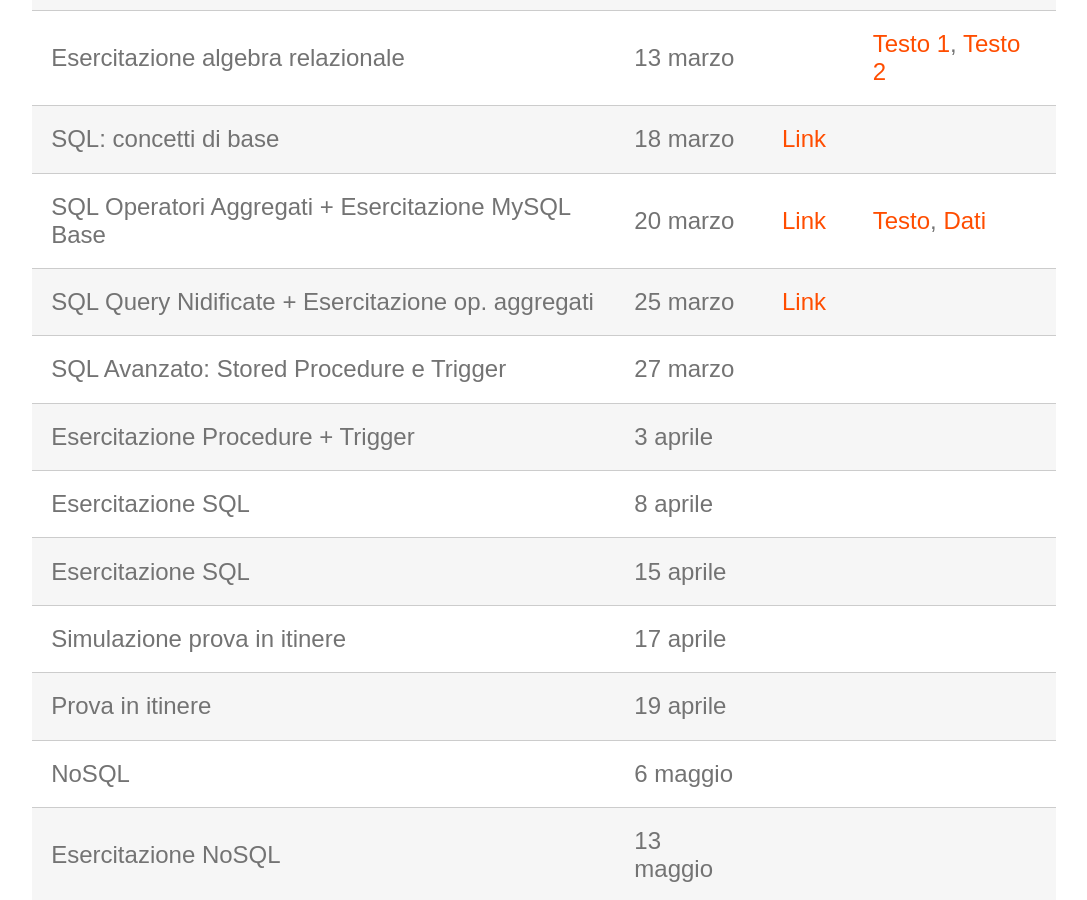
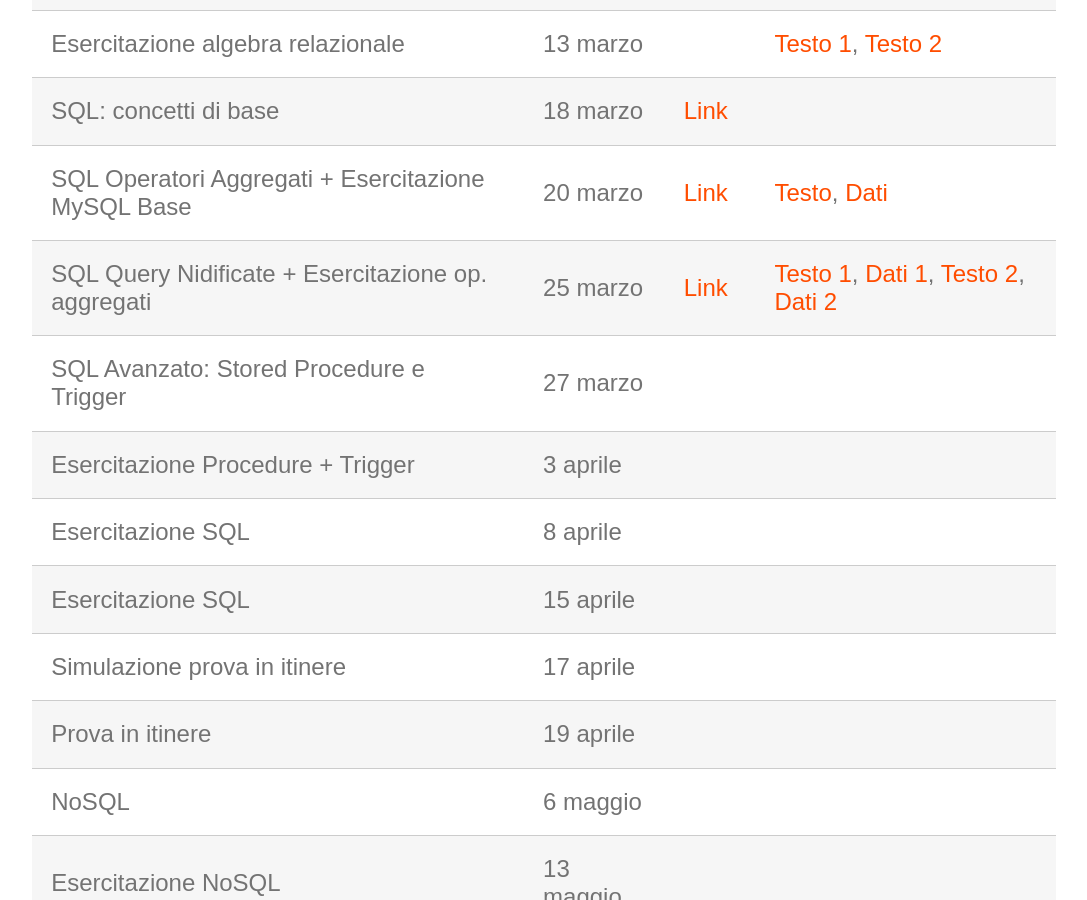
Before and after one commit to perceivelab/db-fo-24, a Jekyll site: the page built from index.md, in a window 1280 px wide and 900 px high, scrolled down 1068 px. Shown: the whole window, without its empty margins (96-1183 px from the left). Built offline with Jekyll 4.4.1, drawn with Linux system fonts in a browser that asks for light colours.

Commit message:
Update index.md

```diff
--- a/index.md
+++ b/index.md
@@ -29,7 +29,7 @@ Il programma delle lezioni è provvisorio e può subire variazioni.
 | Esercitazione algebra relazionale         | 13 marzo |  |  [Testo 1](https://studentiunict-my.sharepoint.com/:b:/g/personal/simone_palazzo_unict_it/ERyyqBsJBbZGvWIT6lUqbFwBI8Uvpusv7LRY8eFPqzx1JQ?e=lHadKF), [Testo 2](https://studentiunict-my.sharepoint.com/:b:/g/personal/simone_palazzo_unict_it/EegBD2LLquFKtQYR74IcJZABwNl13VOF4PBjTaMOkeTy8A?e=QcnpO5)
 | SQL: concetti di base                     | 18 marzo | [Link](https://studentiunict-my.sharepoint.com/:b:/g/personal/simone_palazzo_unict_it/EZCqau5P5DNAquqqQ_88oNgBmEbykzh1UqWc4Jm7QkDhSQ?e=aveCMY)
 | SQL Operatori Aggregati + Esercitazione MySQL Base                              | 20 marzo | [Link](https://studentiunict-my.sharepoint.com/:b:/g/personal/simone_palazzo_unict_it/Ef1UReCEFR1Agf1-9C1cVTMBuyFlx7vO6iVniAp3xZwnfQ?e=fLWEWS) |[Testo](https://studentiunict-my.sharepoint.com/:b:/g/personal/simone_palazzo_unict_it/EUAclowZE5BMrTBVJVtNZZoBjDekvoaBN1zEjTR0-hfGgQ?e=Lj9LzN), [Dati](https://studentiunict-my.sharepoint.com/:u:/g/personal/simone_palazzo_unict_it/EdnUuwVmiLhAuLXRs425QlsBbep0Jj74rMGxgKsnu7qr4Q?e=vHExVq)
-| SQL Query Nidificate + Esercitazione op. aggregati                 | 25 marzo | [Link](https://studentiunict-my.sharepoint.com/:b:/g/personal/simone_palazzo_unict_it/ETv1_9U9leNOksuhrsYS56cBS0BCQu1jQs_xBF4mXHjSMw?e=E5mlLH) |
+| SQL Query Nidificate + Esercitazione op. aggregati                 | 25 marzo | [Link](https://studentiunict-my.sharepoint.com/:b:/g/personal/simone_palazzo_unict_it/ETv1_9U9leNOksuhrsYS56cBS0BCQu1jQs_xBF4mXHjSMw?e=E5mlLH) | [Testo 1](), [Dati 1](), [Testo 2](), [Dati 2]()
 | SQL Avanzato: Stored Procedure e Trigger                  | 27 marzo |
 | Esercitazione Procedure + Trigger                   | 3 aprile |
 | Esercitazione SQL                     | 8 aprile |
```
